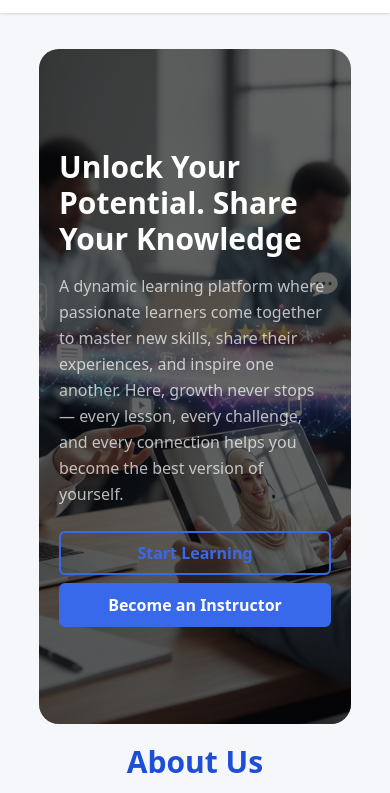
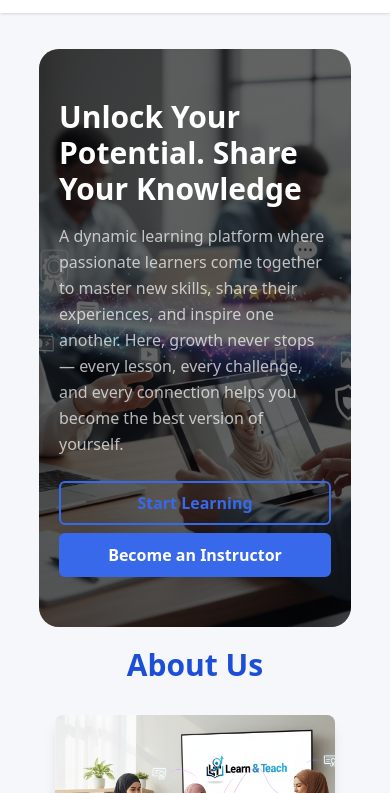
Before and after one commit to MariamMohamed0/project, a plain HTML site: page index.html in a window 390 px wide. Shown: the part 51-844 px from the top of the page. Drawn offline with nearby package versions, Linux system fonts and the light colour scheme.

Commit message:
Add files via upload

```diff
--- a/css/style.css
+++ b/css/style.css
@@ -48,7 +48,7 @@ nav {
 
 header .context {
     width: 80%;
-    margin: 50px auto 20px;
+    margin: 100px auto 0px;
 }
 
 header .box {
@@ -57,12 +57,10 @@ header .box {
     background-repeat: no-repeat;
     background-position: center;
     width: 100%;
-    min-height: 80vh;
     position: relative;
     border-radius: 20px;
     box-sizing: border-box;
     padding: 0 20px;
-    margin-top: 100px;
 }
 
 
@@ -82,19 +80,19 @@ header .box>* {
 
 
 header .context h2 {
-    padding-top: 200px;
+    padding-top: 150px;
     color: white;
 }
 
 header .context .bt {
-    padding-bottom: 50px;
+    padding-bottom: 150px;
 }
-@media screen and (max-width:600px) {
+@media screen and (max-width:640px) {
     header .context h2 {
-    padding-top: 100px;
+    padding-top: 50px;
 }
 header .context .bt {
-    padding-bottom: 0px;
+    padding-bottom: 50px;
 }
 }
 /* end header */
--- a/index.html
+++ b/index.html
@@ -11,7 +11,7 @@
 </head>
 
 <body>
-    <header id="home" class=" h-[80vh] mb-3">
+    <header id="home">
         <nav class="bg-white shadow">
             <div class="max-w-7xl mx-auto px-4 lg:px-8">
                 <div class="flex justify-between items-center h-16">
@@ -63,7 +63,7 @@
 
         <div class="container context mt-5">
             <div class="box">
-                <h2 class="text-3xl font-bold mb-4">Unlock Your Potential. Share Your Knowledge</h2>
+                <h2 class="text-3xl sm:text-4xl font-bold mb-4">Unlock Your Potential. Share Your Knowledge</h2>
                 <p class="text-base  leading-relaxed mb-6 max-w-2xl text-white/70">
                     A dynamic learning platform where passionate learners come together to master new skills, share
                     their experiences,
```
